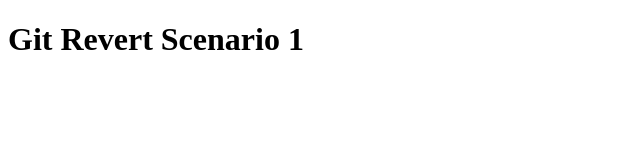
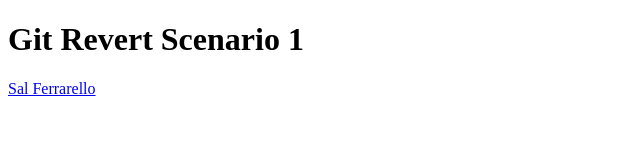
Before and after one commit to salcode/git-revert-scenario-2, a plain HTML site: page index.html in a window 1280 px wide. Shown: the whole page, without its empty margins (0-640 px from the left). Drawn offline with Linux system fonts and the light colour scheme.

Commit message:
Add footer

```diff
--- a/index.html
+++ b/index.html
@@ -6,5 +6,10 @@
   </head>
   <body>
     <h1>Git Revert Scenario 1</h1>
+    <footer>
+      <p>
+        <a href="https://salferrarello.com">Sal Ferrarello</a>
+      </p>
+    </footer>
   </body>
 </html>
```
